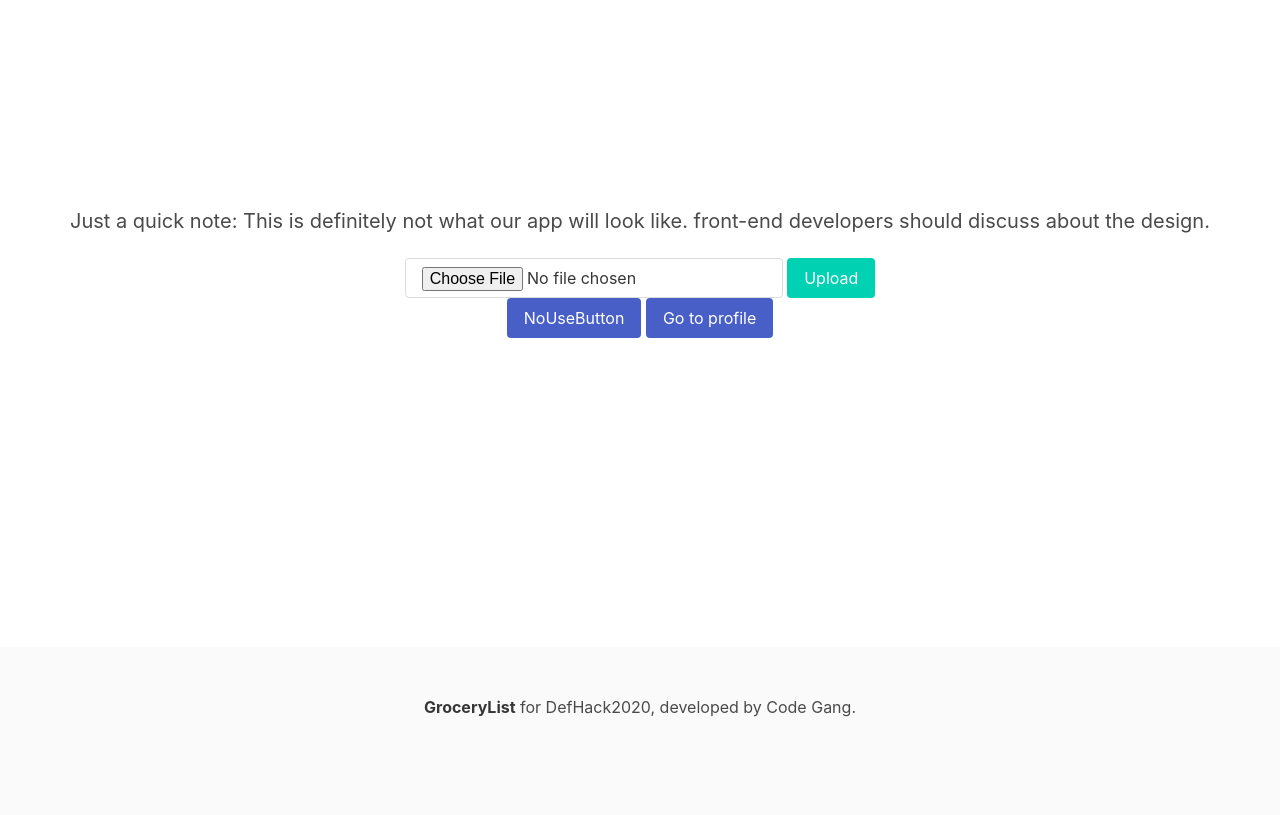
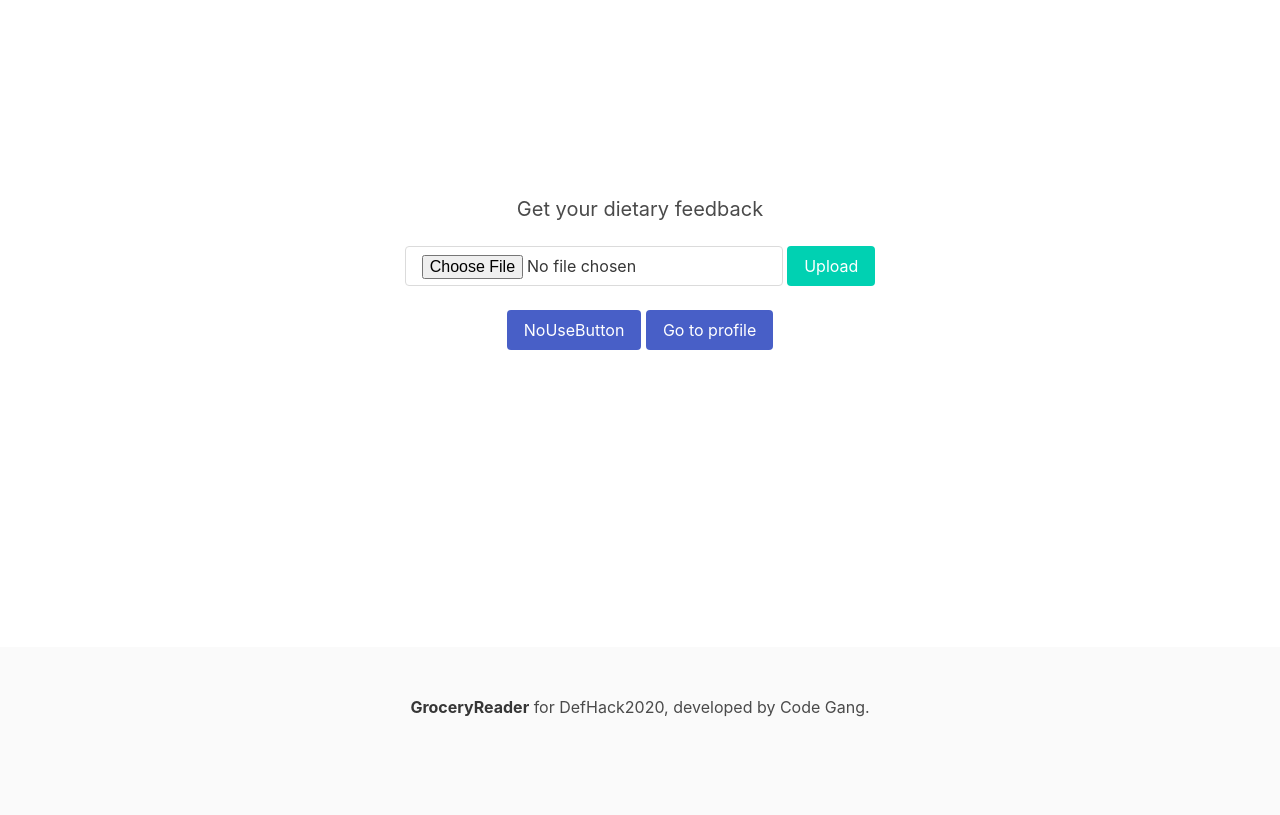
Before and after one commit to BoarCub/Grocery-List-App, a Flask app: page /main in a window 1280 px wide. Shown: the part 153-968 px from the top of the page. Run offline with Flask 2, Linux system fonts and the light colour scheme; a user stored in the database is signed in.

Commit message:
update project name

```diff
--- a/app.py
+++ b/app.py
@@ -21,6 +21,13 @@ API2 = 'https://nutritionalreaderv1.azurewebsites.net/api/NutritionLines?url='
 SERVER_PATH = 'http://www.dlearninglab.com/GL2020/'
 UPLOAD_FOLDER = '/var/www/GL2020/images'
 ALLOWED_EXTENSIONS = ['bmp', 'pdf', 'png', 'jpeg', 'TIFF']
+
+DIETARY_TYPES = {'LOW-CARBOHYDRATE': 'Food low inCARBOHYDRATE',
+                 'LOW-FAT/SUGAR': 'Food low in fat and sugar',
+                 'HIGH-VITAMIN': 'Food high in vitamin',
+                 'HIGH-PROTEIN': 'Food high in protein. Especially for people who are working out.'
+                 'HIGH-'
+                 }
 
 
 @app.route('/main', methods=['GET'])
--- a/templates/base.html
+++ b/templates/base.html
@@ -5,7 +5,7 @@
     <meta charset="utf-8">
     <meta http-equiv="X-UA-Compatible" content="IE=edge">
     <meta name="viewport" content="width=device-width, initial-scale=1">
-    <title>{% block title %}{% endblock %}-GroceryList</title>
+    <title>{% block title %}{% endblock %}-GroceryReader</title>
     <link rel="stylesheet" href="https://cdnjs.cloudflare.com/ajax/libs/bulma/0.9.0/css/bulma.min.css" />
 </head>
 
@@ -75,7 +75,7 @@
 <footer class="footer">
     <div class="content has-text-centered">
         <p>
-            <strong>GroceryList</strong> for DefHack2020, developed by Code Gang.
+            <strong>GroceryReader</strong> for DefHack2020, developed by Code Gang.
         </p>
     </div>
 </footer>
--- a/templates/error.html
+++ b/templates/error.html
@@ -1,4 +1,5 @@
 {% extends 'base.html' %}
+{% block title %}Error{% endblock %}
 {% block content %}
     <h1 class="title" style="color: #f7595f">Oops, {{ issue }}</h1>
     <h1 class="subtitle">You will be directed back in 3s...</h1>
--- a/templates/index.html
+++ b/templates/index.html
@@ -3,7 +3,7 @@
 {% block style %}is-primary{% endblock %}
 
 {% block content%}
-    <h1 class="title">Welcome to Grocery List!</h1>
+    <h1 class="title">Welcome to Grocery Reader!</h1>
     {% if not current_user.is_authenticated %}
         <h1 class="subtitle">Login to get started!</h1>
         <a class="button is-link" href="{{ url_for('auth.login') }}">Login</a>
--- a/templates/main.html
+++ b/templates/main.html
@@ -1,12 +1,11 @@
 {% extends 'base.html' %}
-{% block Main %}Index{% endblock %}
+{% block title %}Main{% endblock %}
 {% block content %}
-    <h1 class="subtitle">Just a quick note: This is definitely not what our app will look like. front-end developers should discuss about the
-        design.</h1>
+    <h1 class="subtitle">Get your dietary feedback</h1>
     <form method=post enctype=multipart/form-data action="{{ url_for('upload_img') }}">
         <input type=file name=file class="button">
         <input type="submit" value="Upload" class="button is-primary">
-    </form>
+    </form><br>
     <a class="button is-link" href="{{ url_for('index') }}">NoUseButton</a>
     <a class="button is-link" href="{{ url_for('profile') }}">Go to profile</a>
 {% endblock %}
```
Also changed, not shown: user.py (+6 -8 lines).
